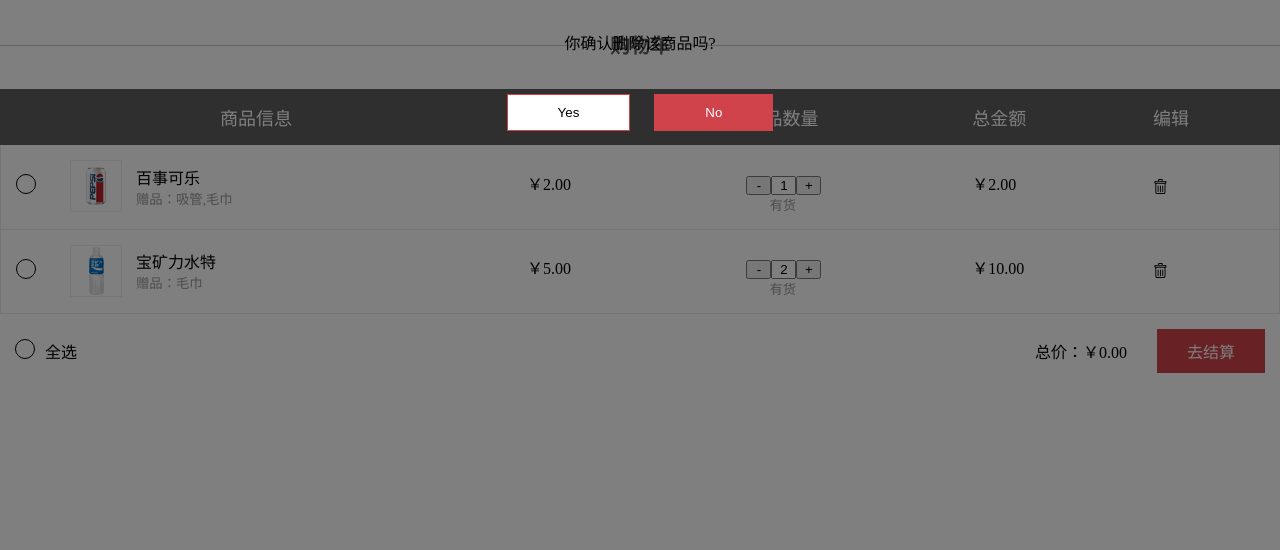
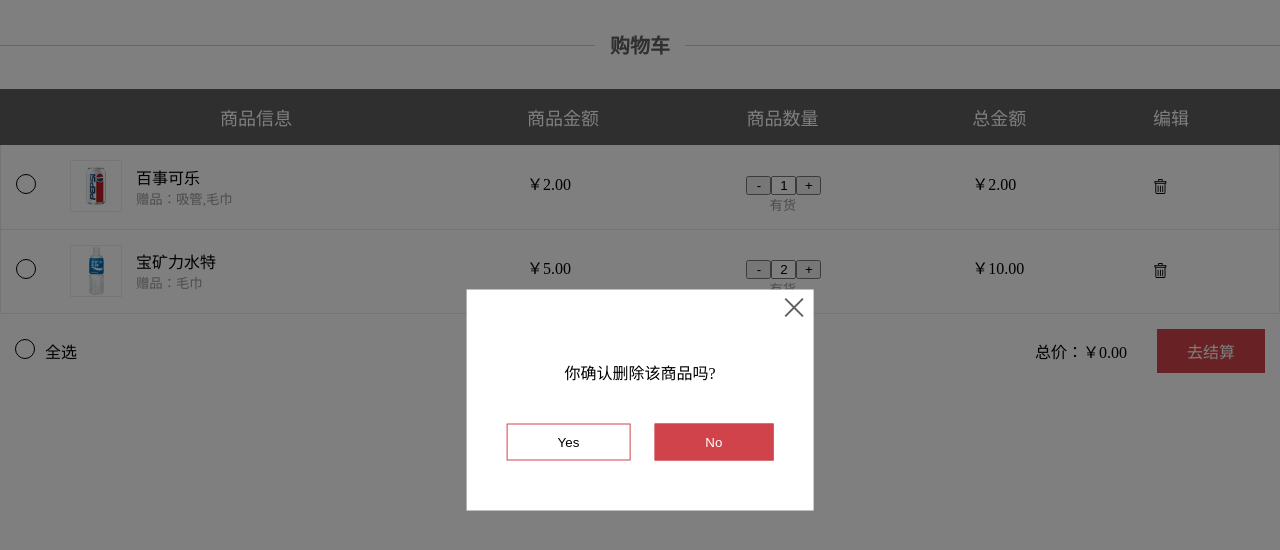
Before and after one commit to mokunshao/vue-shopping-cart, a plain HTML site: page index.html in a window 1280 px wide. Both pictures are taken after a click on the element 1209 px from the left and 187 px from the top of the page. Drawn offline with Linux system fonts and the light colour scheme.

Commit message:
Update style.css

```diff
--- a/style.css
+++ b/style.css
@@ -216,22 +216,30 @@ article {
   background: rgba(0, 0, 0, 0.5);
 }
 
-.dialog {
+.modal {
   position: fixed;
   left: 50%;
   top: 50%;
   transform: translate(-50%, -50%);
-  border: 1px solid black;
   padding: 40px 30px;
   background: white;
 }
+
+/* .modal-inner{
+  transform: translateY(20%);
+}
+
+.modal-inner.slideUp{
+  transform: translateY(0);
+  transition: transform 0.5s;
+} */
 
 .confirm-message {
   text-align: center;
   padding: 30px;
 }
 
-.close-dialog {
+.close-modal {
   position: absolute;
   top: 7px;
   right: 7px;
@@ -257,7 +265,7 @@ article {
   color: white;
 }
 
-.close-dialog {
+.close-modal {
   position: absolute;
   top: 7px;
   right: 7px;
@@ -266,8 +274,8 @@ article {
   cursor: pointer;
 }
 
-.close-dialog:before,
-.close-dialog:after {
+.close-modal:before,
+.close-modal:after {
   position: absolute;
   top: 10px;
   right: 0px;
@@ -278,19 +286,19 @@ article {
   transition: transform 0.5s;
 }
 
-.close-dialog:before {
+.close-modal:before {
   transform: rotate(-45deg);
 }
 
-.close-dialog:after {
+.close-modal:after {
   transform: rotate(45deg);
 }
 
-.close-dialog:hover:before {
+.close-modal:hover:before {
   transform: rotate(-135deg);
 }
 
-.close-dialog:hover:after {
+.close-modal:hover:after {
   transform: rotate(-45deg);
 }
 
```
